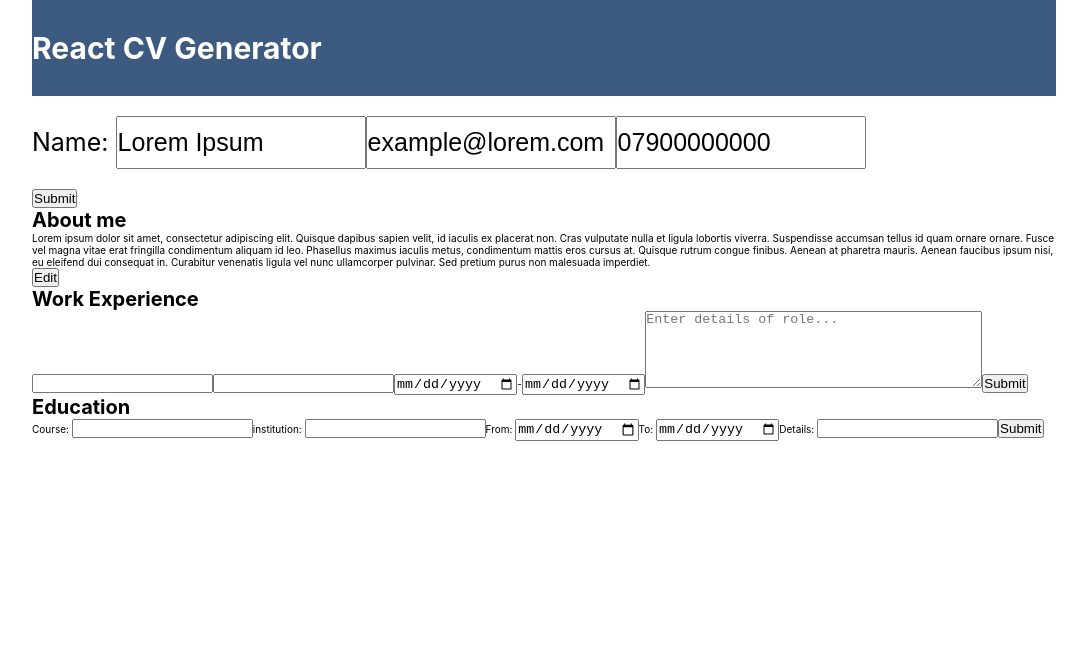
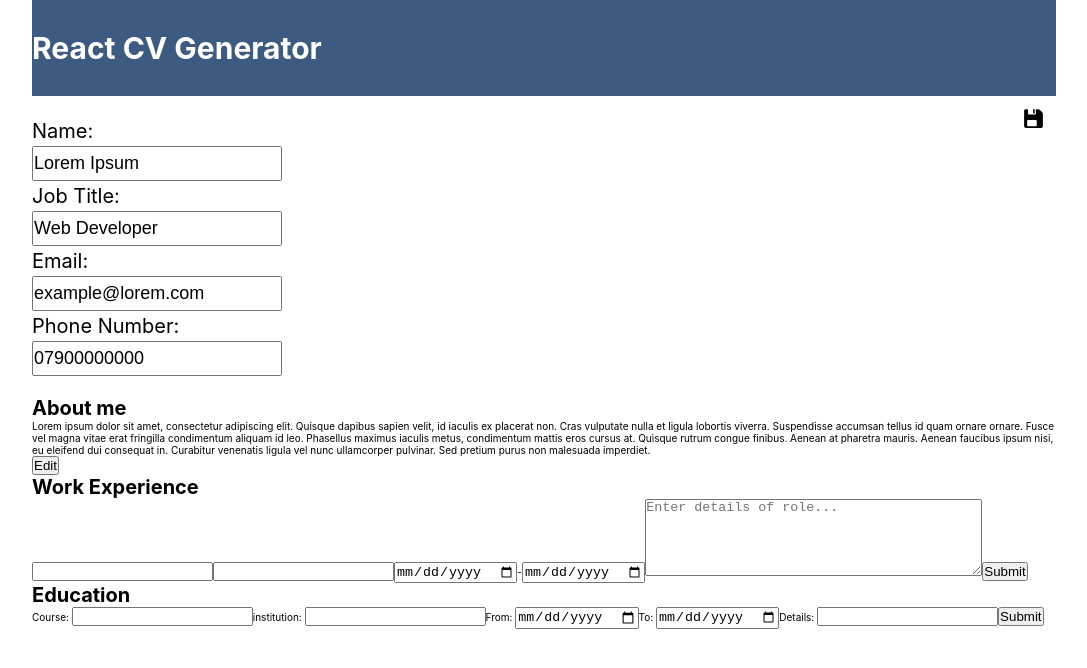
Before and after one commit to sultanp91/cv-project, a React (Create React App) app: page / in a window 1280 px wide. Shown: the top 668 px of the page, without its empty margins (96-1183 px from the left). Built offline with nearby package versions, Linux system fonts and the light colour scheme.

Commit message:
updated styling in general info component

```diff
--- a/package.json
+++ b/package.json
@@ -9,6 +9,7 @@
     "date-fns": "^2.17.0",
     "react": "^17.0.1",
     "react-dom": "^17.0.1",
+    "react-icons": "^4.2.0",
     "react-scripts": "4.0.2",
     "uniqid": "^5.3.0",
     "web-vitals": "^1.1.0"
--- a/src/App.css
+++ b/src/App.css
@@ -2,3 +2,7 @@
   max-width: 80%;
   margin: 0 auto;
 }
+
+hr {
+  margin: 0.5rem 0;
+}
--- a/src/components/GeneralInfo.js
+++ b/src/components/GeneralInfo.js
@@ -1,32 +1,25 @@
 import React, { Component } from 'react';
-import '../styles/Generalinfo.css'
+import '../styles/Generalinfo.css';
+import { IoIosSave } from "react-icons/io";
+import { FaUserEdit } from "react-icons/fa";
+
 
 class GeneralInfo extends Component {
     constructor(){
         super()
         this.state = {
             name: "Lorem Ipsum",
+            jobTitle: "Web Developer",
             phoneNumber: "07900000000",
             email: "example@lorem.com",
             form: true
         }
     }
 
-   nameHandler = (evt) => {
+   inputHandler = (evt) => {
+        const key = evt.target.dataset.key
         this.setState({
-            name: evt.target.value
-        })
-    }
-
-    emailHandler = (evt) => {
-        this.setState({
-            email: evt.target.value
-        })
-    }
-
-    numberHandler = (evt) => {
-        this.setState({
-            phoneNumber: evt.target.value
+            [key]: evt.target.value
         })
     }
 
@@ -39,27 +32,44 @@ class GeneralInfo extends Component {
     render() {
         if(this.state.form){
             return (
-                <div>
+                <div className="general-info" >
                     <form className="general-info-form">
+
                             <label htmlFor="nameInput">Name: </label>
-                        <input type="text" onChange={this.nameHandler} placeholder="Enter name"
+                            <input type="text" data-key="name" onChange={this.inputHandler} placeholder="Enter name"
                             value={this.state.name} id="nameInput"/>
-                         <input type="email" onChange={this.emailHandler} value={this.state.email}
+                            <label htmlFor="jobTitle">Job Title: </label>
+                            <input type="text" data-key="jobTitle" onChange={this.inputHandler} placeholder="Enter job title"
+                            value={this.state.jobTitle} id="jobTitle"/>
+                            <label htmlFor="emailInput">Email: </label>
+                            <input type="email" data-key="email" onChange={this.inputHandler} value={this.state.email}
                             placeholder="Enter e-mail" id="emailInput"/>
-                         <input type="tel" onChange={this.numberHandler} value={this.state.phoneNumber}
+                            <label htmlFor="phoneInput">Phone Number: </label>
+                            <input type="tel" data-key="phoneNumber" onChange={this.inputHandler} value={this.state.phoneNumber}
                             placeholder="Enter Phone Number" id="phoneInput"/>
+
+
                     </form>
-                    <button onClick={this.editHandler}>Submit</button>
+                    <IoIosSave onClick={this.editHandler} className="general-info-icon" />
                 </div>
             )
         } else if(!this.state.form){
             return (
                 <div className="general-info">
-                    <h1>Name: {this.state.name}</h1>
+                    <div className="general-info-content">
+                        <h1>{this.state.name}</h1>
+                        <h2>{this.state.jobTitle}</h2>
+                        <hr/>
+                        <div className="contact">
                         <p>Email: {this.state.email}</p>
                         <p>Number: {this.state.phoneNumber}</p>
-                    <button onClick={this.editHandler}>Edit</button>
                         </div>
+
+                        <FaUserEdit onClick={this.editHandler} className="general-info-icon" />
+                    </div>
+                    <hr/>
+                </div>
+
             )
         }
 
--- a/src/styles/Generalinfo.css
+++ b/src/styles/Generalinfo.css
@@ -1,16 +1,52 @@
+.general-info {
+    position: relative;
+    min-height: 15rem;
+}
+
 .general-info-form {
-    margin: 0 auto;
     padding: 2rem 0;
+    line-height: 1.5;
 }
 
 .general-info-form input {
-    display: inline-block;
+    display: block;
     width: 25rem;
-    padding: 1rem 0;
-    font-size: 2.5rem;
+    padding: 0.5rem 0;
+    font-size: 1.8rem;
+}
 
+.general-info-form input:focus {
+    outline: solid 1px #6495ED;
 }
 
 .general-info-form label {
+    font-size: 2rem;
+}
+
+.general-info-content h1 {
+    font-size: 4.5rem;
+    padding: 0.5rem 0;
+}
+
+.general-info-content h2 {
+    font-size: 3rem;
+    padding: 0.5rem 0;
+}
+
+.general-info-content p {
+    font-size: 2rem;
+}
+
+.general-info-icon {
     font-size: 2.5rem;
+    position: absolute;
+    right: 10px;
+    top: 10px;
 }
+
+.contact {
+    display: flex;
+}
+.contact p {
+    width: 50%;
+}
```
Also changed, not shown: 1 other file (tests, documents, lock files or other folders). Lines whose indentation alone changed are shown as unchanged.
